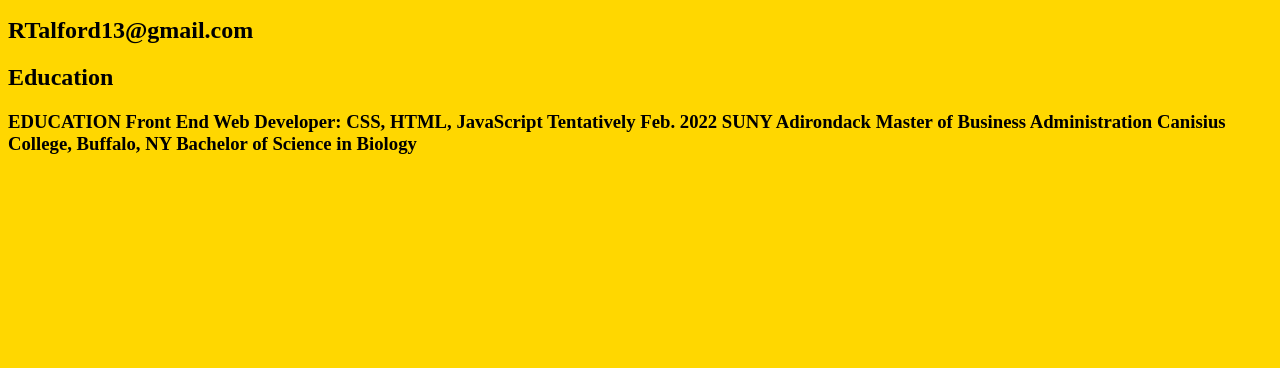
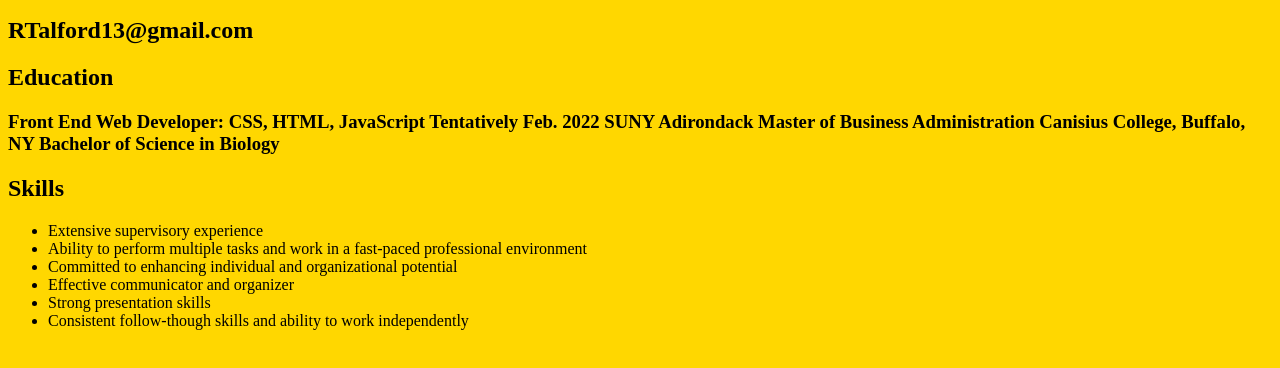
Before and after one commit to Rtalford/PersonalPortfolioSite, a plain HTML site: page index.html in a window 1280 px wide. Shown: the part 96-464 px from the top of the page. Drawn offline with Linux system fonts and the light colour scheme.

Commit message:
added skills

```diff
--- a/index.html
+++ b/index.html
@@ -15,7 +15,7 @@
 
     <P>
         <h2> Education </h2>
-        <h3> EDUCATION
+        <h3>
             Front End Web Developer: CSS, HTML, JavaScript
             Tentatively Feb. 2022
             SUNY Adirondack
@@ -25,7 +25,17 @@
 
             Bachelor of Science in Biology </h3>
 
-    </P>
+    <p>
+        <h2> Skills</h2>
+        <ul>
+            <li>Extensive supervisory experience</li>
+            <li>Ability to perform multiple tasks and work in a fast-paced professional environment</li>
+            <li>Committed to enhancing individual and organizational potential</li>
+            <li>Effective communicator and organizer</li>
+            <li>Strong presentation skills</li>
+            <li>Consistent follow-though skills and ability to work independently</li>
+        </ul>
+
 
 </body>
 </html>
```
